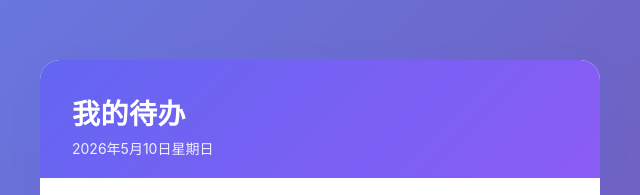
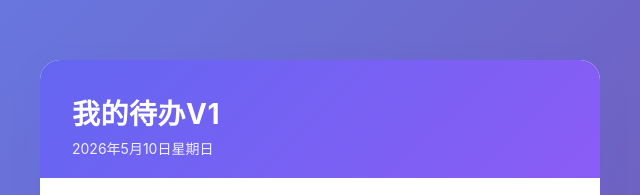
Before and after one commit to louisunchn-collab/git-init, a plain HTML site: page todo-app/index.html in a window 1280 px wide. Shown: the top 195 px of the page, 320-960 px from the left. Drawn offline with Linux system fonts and the light colour scheme.

Commit message:
feat：修改文案为v1

```diff
--- a/todo-app/index.html
+++ b/todo-app/index.html
@@ -9,7 +9,7 @@
 <body>
     <div class="app">
         <header class="app-header">
-            <h1>我的待办</h1>
+            <h1>我的待办V1</h1>
             <p class="subtitle" id="dateText"></p>
         </header>
 
```
